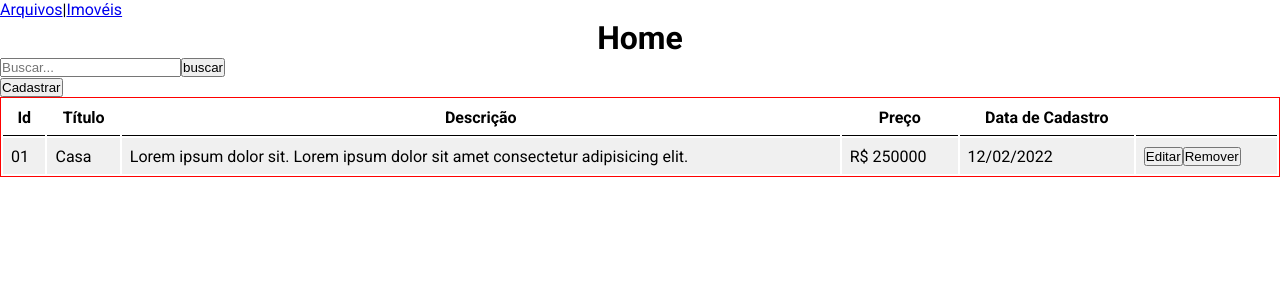
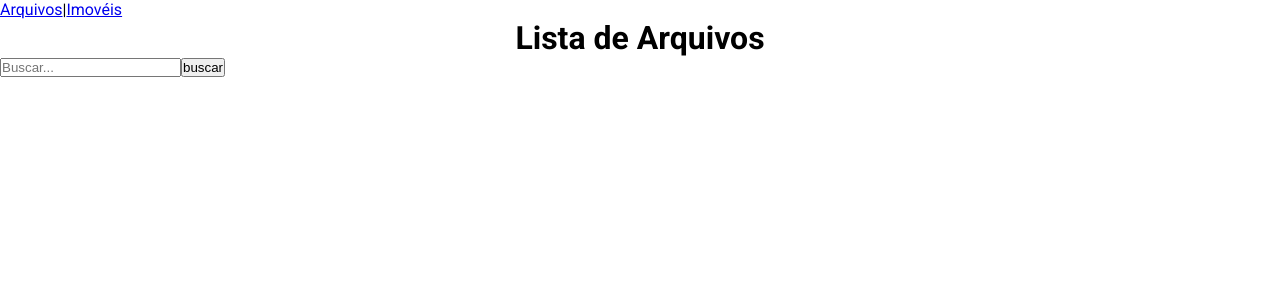
Before and after one commit to Sara01romao/imobi, a React (Vite) app in the folder frontend/: page / in a window 1280 px wide. Shown: the top 300 px of the page. Built offline with nearby package versions, Linux system fonts and the light colour scheme.

Commit message:
ajustes home

```diff
--- a/frontend/src/pages/Home/index.jsx
+++ b/frontend/src/pages/Home/index.jsx
@@ -1,37 +1,13 @@
 export function Home() {
   return (
     <div className="App">
-      <h1>Home</h1>
+      <h1>Lista de Arquivos</h1>
       <div>
         <input type="search" placeholder="Buscar..."/>
         <button>buscar</button>
       </div>
 
-      <button>Cadastrar</button>
-      <table>
-        <tr>
-          <th>Id</th>
-          <th>Título</th>
-          <th>Descrição</th>
-          <th>Preço</th>
-          <th>Data de Cadastro</th>
-          <th></th>
-        </tr>
-        <tr>
-          <td>01</td>
-          <td>Casa</td>
-          <td>
-            Lorem ipsum dolor sit. Lorem ipsum dolor sit amet consectetur
-            adipisicing elit.
-          </td>
-          <td>R$ 250000</td>
-          <td>12/02/2022</td>
-          <td>
-            <button>Editar</button>
-            <button>Remover</button>
-          </td>
-        </tr>
-      </table>
+
     </div>
   );
 }
```
